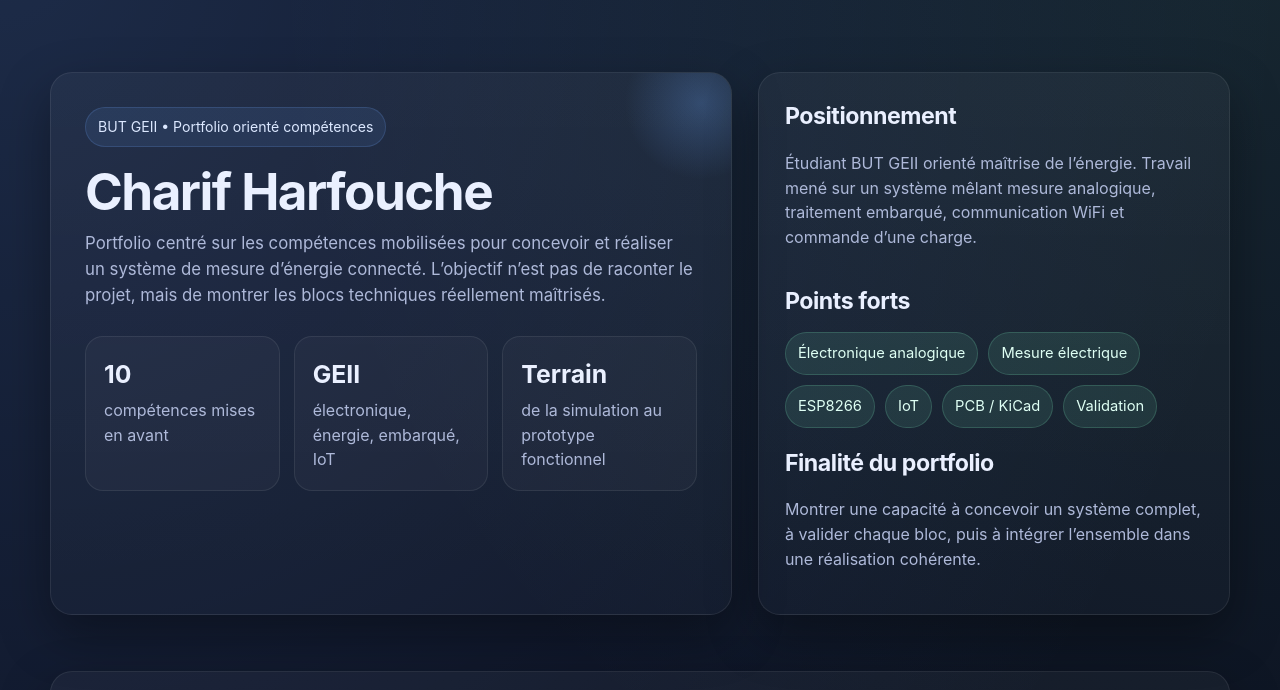
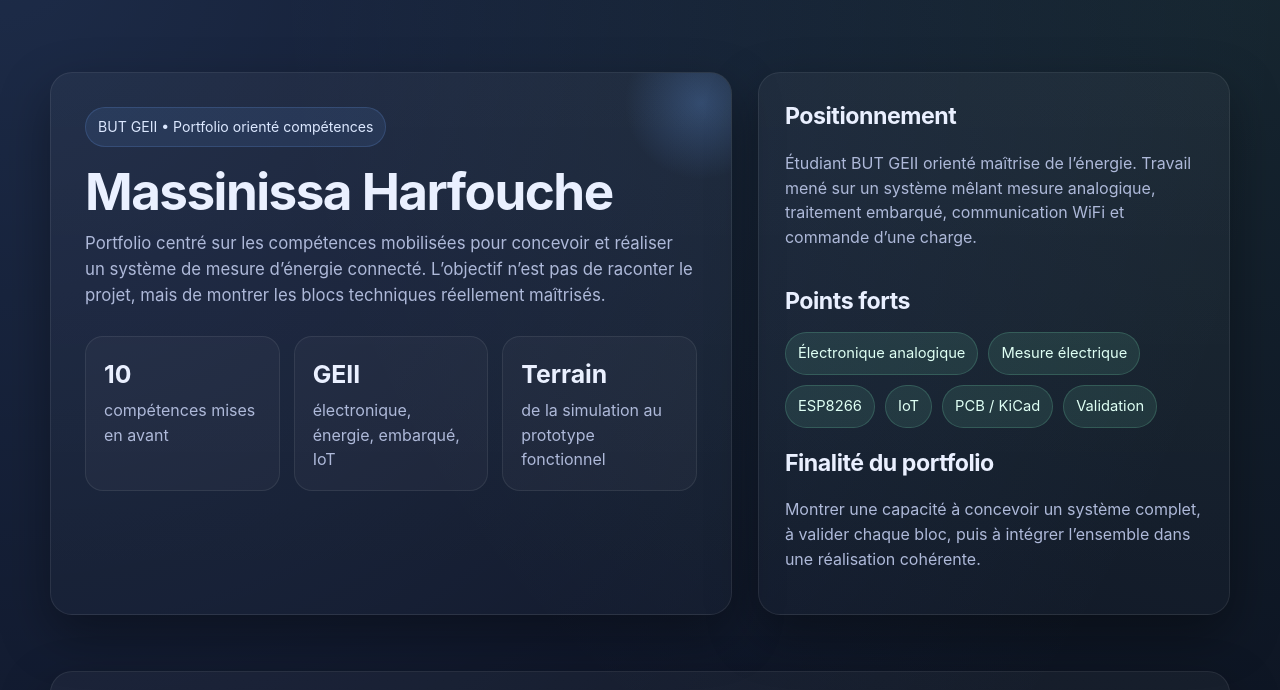
Before and after one commit to harfouchemassinissa/portfoliosa-5, a plain HTML site: page portfolio_sae_5_competences.html in a window 1280 px wide. Shown: the part 54-744 px from the top of the page. Drawn offline with Linux system fonts and the light colour scheme.

Commit message:
Update portfolio_sae_5_competences.html

```diff
--- a/portfolio_sae_5_competences.html
+++ b/portfolio_sae_5_competences.html
@@ -330,7 +330,7 @@
       <div class="hero-grid">
         <article class="hero-card">
           <span class="eyebrow">BUT GEII • Portfolio orienté compétences</span>
-          <h1>Charif Harfouche</h1>
+          <h1>Massinissa Harfouche</h1>
           <p class="lead">
             Portfolio centré sur les compétences mobilisées pour concevoir et réaliser un système de mesure d’énergie connecté.
             L’objectif n’est pas de raconter le projet, mais de montrer les blocs techniques réellement maîtrisés.
```
